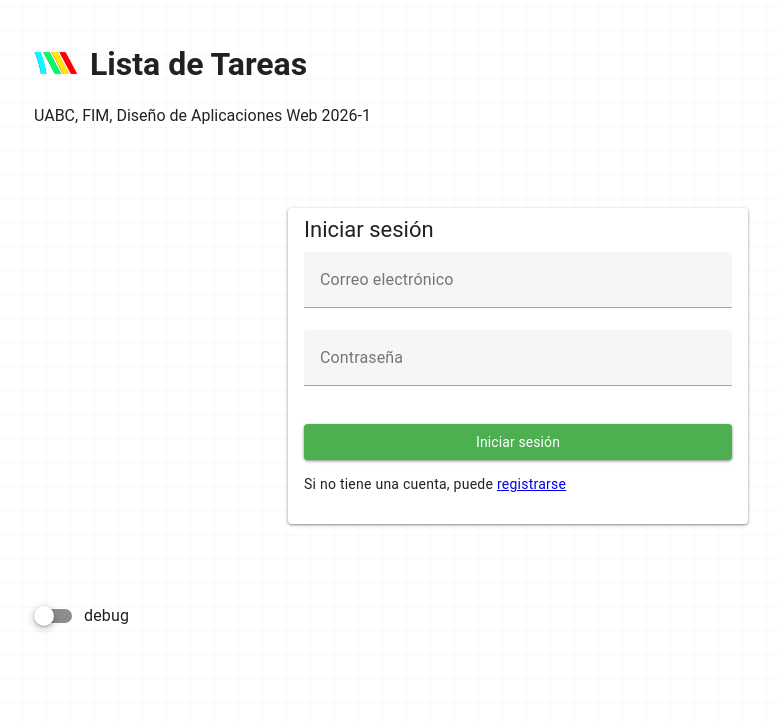
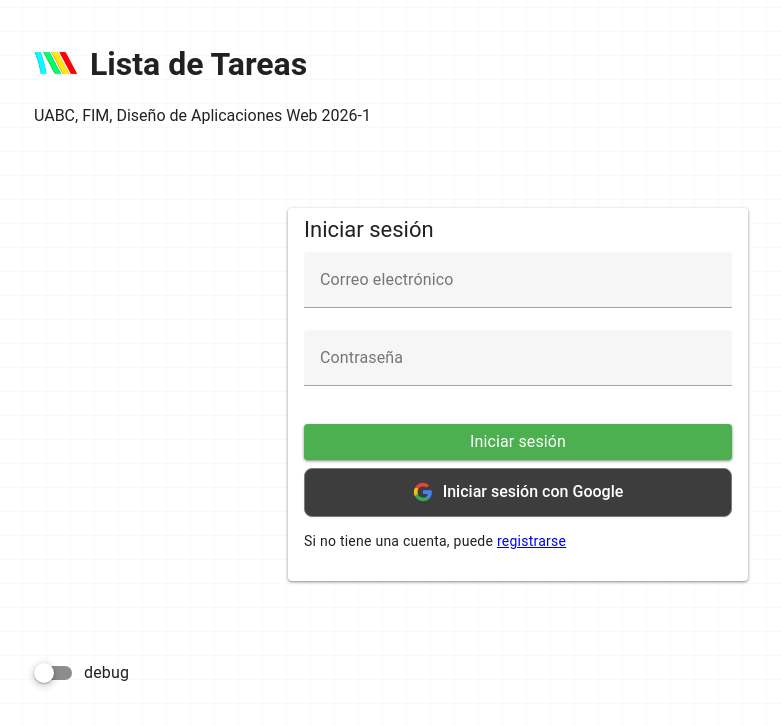
Before and after one commit to Lottodo/meta3.3-web-frontend, a Vue app: page / in a window 1280 px wide. Shown: the top 726 px of the page, without its empty margins (122-903 px from the left). Built offline with nearby package versions, Linux system fonts and the light colour scheme; a small style sheet from the web is missing.

Commit message:
inicio de implementacion de google oauth 2

```diff
--- a/index.html
+++ b/index.html
@@ -8,6 +8,7 @@
   </head>
   <body>
     <div id="app"></div>
+    <link rel="stylesheet" href="https://cdnjs.cloudflare.com/ajax/libs/font-awesome/6.4.0/css/all.min.css">
     <script type="module" src="/src/main.ts"></script>
   </body>
 </html>
--- a/src/components/login/LogIn.vue
+++ b/src/components/login/LogIn.vue
@@ -31,12 +31,24 @@
             block
             class="mt-4"
             color="success"
+            style="font-size: 16px;"
             type="submit"
           >
             Iniciar sesión
           </v-btn>
-          <p>Si no tiene una cuenta, puede <router-link to="/signup">registrarse</router-link></p>
         </v-form>
+        <div class="google-oauth mt-2">
+          <button class="btn-google" @click="loginWithGoogle">
+            <svg class="google-icon" fill="currentColor" viewBox="0 0 24 24">
+              <path d="M22.56 12.25c0-.78-.07-1.53-.2-2.25H12v4.26h5.92c-.26 1.37-1.04 2.53-2.21 3.31v2.77h3.57c2.08-1.92 3.28-4.74 3.28-8.09z" fill="#4285F4" />
+              <path d="M12 23c2.97 0 5.46-.98 7.28-2.66l-3.57-2.77c-.98.66-2.23 1.06-3.71 1.06-2.86 0-5.29-1.93-6.16-4.53H2.18v2.84C3.99 20.53 7.7 23 12 23z" fill="#34A853" />
+              <path d="M12 5.38c1.62 0 3.06.56 4.21 1.64l3.15-3.15C17.45 2.09 14.97 1 12 1 7.7 1 3.99 3.47 2.18 7.07l3.66 2.84c.87-2.6 3.3-4.53 6.16-4.53z" fill="#EA4335" />
+              <path d="M5.84 14.09c-.22-.66-.35-1.36-.35-2.09s.13-1.43.35-2.09V7.07H2.18C1.43 8.55 1 10.22 1 12s.43 3.45 1.18 4.93l2.85-2.22.81-.62z" fill="#FBBC05" />
+            </svg>
+            <span>Iniciar sesión con Google</span>
+          </button>
+        </div>
+        <p>Si no tiene una cuenta, puede <router-link to="/signup">registrarse</router-link></p>
       </v-card-text>
     </v-card>
   </div>
@@ -181,3 +193,43 @@
     },
   }
 </script>
+
+<style lang="css" scoped>
+  .google-oauth {
+    width: 100%;
+  }
+  .btn-google {
+  width: 100%;
+  box-sizing: border-box;
+  display: flex;
+  align-items: center;
+  justify-content: center;
+  gap: 10px;
+  padding: 12px 24px;
+  background-color: #3d3d3d;
+  border: 1px solid #7a7b7c;
+  border-radius: 8px;
+  font-size: 16px;
+  font-weight: 500;
+  color: white;
+  cursor: pointer;
+  transition: all 0.2s ease;
+  box-shadow: 0 1px 2px rgba(0, 0, 0, 0.05);
+}
+
+.btn-google:hover {
+  background-color: #363636;
+  box-shadow: 0 2px 8px rgba(0, 0, 0, 0.1);
+  border-color: #757575;
+}
+
+.btn-google:active {
+  background-color: #313131;
+  box-shadow: 0 1px 2px rgba(0, 0, 0, 0.1);
+}
+
+.google-icon {
+  width: 20px;
+  height: 20px;
+}
+</style>
```
Also changed, not shown: 1 other file (tests, documents, lock files or other folders).
